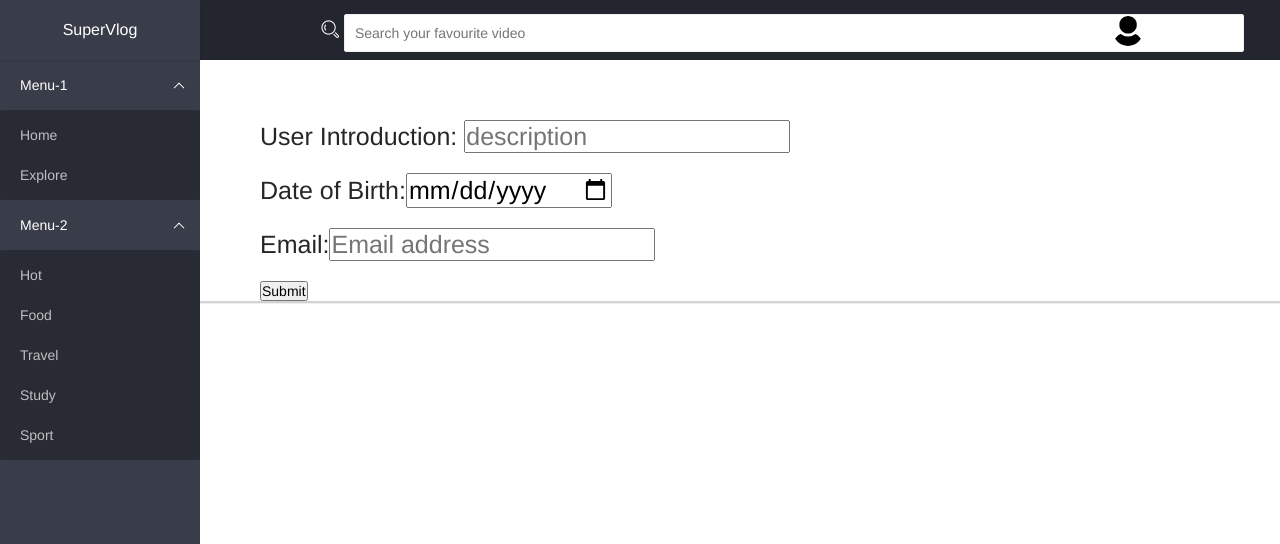
After one commit to IT-E38/IT_Coursework, a Django app: page /user_info_edit/ in a window 1280 px wide. The commit adds this page. Shown: the top 544 px of the page. Run offline with Django 3.2, Linux system fonts and the light colour scheme; a user stored in the database is signed in; data comes from the database, SQL or seed files in the repository; both versions use the stored data as it was after the commit.

Commit message:
Update： 1.User Information Edit

```diff
--- a/django_pages_project/settings.py
+++ b/django_pages_project/settings.py
@@ -134,3 +134,5 @@ MEDIA_DIR = os.path.join(BASE_DIR, 'media')
 DATA_UPLOAD_MAX_MEMORY_SIZE = 31457280  # 单位为字节数
 
 APPEND_SLASH = False
+
+LOGIN_URL = 'vlog:login'  # redirect the un-login user to the login site
--- a/templates/user_info.html
+++ b/templates/user_info.html
@@ -33,12 +33,13 @@
                     Password: *********
                 </p>
                 <input id="submit" type="submit" hidden>
+                 <a href="{% url 'vlog:user_info_edit' %}">Edit information</a></li>
             </form>
 
         </div>
         <div style="margin-right: 160px;float: right;padding-bottom: 20px;">
             <p style="font-size: 25px;padding-bottom: 20px;">
-                <a id="username-a" href="javascript:void(0);" style="color: blue;text-decoration: underline;"
+                <a id="username-a" href="{% url 'vlog:user_info_edit' %}" style="color: blue;text-decoration: underline;"
                    onclick="editInfo(this)">EDIT</a>
             </p>
             <p style="font-size: 25px;padding-bottom: 20px;">
--- /dev/null
+++ b/templates/user_info_edit.html
@@ -0,0 +1,31 @@
+{% extends 'base.html' %}
+{% block title_block %}User Info Page{% endblock %}
+{% block content_block %}
+    <div id="container" style="margin: 60px;">
+        {% load static %}
+        <div style="float: left">
+
+
+
+
+            <form id="form" method="post" action="">
+                {% csrf_token %}
+
+
+                <p style="font-size: 25px;padding-bottom: 20px;">
+                    User Introduction: {{ form.description }}
+                </p>
+                <p style="font-size: 25px;padding-bottom: 20px;">
+                    Date of Birth:{{ form.dob }}
+                </p>
+                <p style="font-size: 25px;padding-bottom: 20px;">
+                    Email:{{ form.email }}
+                </p>
+                <input id="submit" type="submit" >
+            </form>
+
+        </div>
+
+    </div><br><br>
+    <hr style="border: 10px solid;background-color: lightgray;height: 2px;margin-top: 50px;">
+{% endblock %}
--- a/vlog_app/forms.py
+++ b/vlog_app/forms.py
@@ -48,3 +48,28 @@ class UserProfileForm(forms.ModelForm):
     class Meta:
         model = UserProfile
         fields = ('dob',)
+
+class ProfileEditForm(forms.ModelForm):
+    # nickname = forms.CharField(min_length=1,max_length=20,required=False,
+    #                            error_messages={
+    #                                'min_length': '昵称至少4个字符',
+    #                                'min_length': '昵称不能多于20个字符',
+    #                            },
+    #                            widget=forms.TextInput())
+    # avatar = forms.ImageField(required=False, validators=[avatar_file_size],
+    #                           widget=forms.FileInput(attrs={'class' : 'n'}))
+    email = forms.EmailField(required=False,
+                             error_messages={
+                                 'invalid': 'please enter the valid mail address',
+                             },
+                             widget = forms.EmailInput(attrs={'placeholder': 'Email address'})
+                             )
+    dob = forms.DateField(required=True, widget=forms.DateInput(attrs={'type': 'date'})
+                          )
+    description= forms.CharField(
+                               widget=forms.TextInput(attrs={'placeholder': 'description'})
+                               )
+
+    class Meta:
+        model = UserProfile
+        fields = [ 'email', 'dob', 'description']
--- a/vlog_app/urls.py
+++ b/vlog_app/urls.py
@@ -9,7 +9,8 @@ urlpatterns = [
     path('login/', views.user_login,name='login'),
     path('logout/', views.user_logout, name='logout'),
     path('register/', views.register),
-    path('user_info/', views.user_info),
+    path('user_info/', views.user_info,name = 'user_info'),
+    path('user_info_edit/', views.user_info_edit,name='user_info_edit'),
     path('admin_info/', views.admin_info),
     path('home/', views.home,name='home'),
     path('video_list/<video_type>/', views.video_list_result, name='video_list'),
--- a/vlog_app/views.py
+++ b/vlog_app/views.py
@@ -71,15 +71,36 @@ def user_login(request):
     else:
         return render(request, 'index.html')
 
-
+@login_required
 def user_info(request):
     # todo: login user.
     user = request.user
     user_profile = UserProfile.objects.get(user = user)
-    info = {'username': user.username, 'introduction': 1, 'date': 1,
-            'email': user.email, 'password': 'xxxxxxxxxxxxxxxx'}
+    # info = {'username': user.username, 'introduction': 1, 'date': 1,
+    #         'email': user.email, 'password': 'xxxxxxxxxxxxxxxx'}
     print(user_profile.dob)
     return render(request, 'user_info.html', {'user': user,'user_profile':user_profile})
+
+
+def user_info_edit(request):
+    user = request.user
+    user_profile = UserProfile.objects.get(user=user)
+    if request.method == 'POST':
+        form = ProfileEditForm(request.POST)
+
+        if form.is_valid():
+            user_profile.dob = form.cleaned_data['dob']
+            user_profile.description = form.cleaned_data['description']
+            user.email = form.cleaned_data['email']
+            user.save()
+            user_profile.save()
+            return redirect(reverse('vlog:user_info'))
+
+        else:
+            print(form.errors)
+    else:
+        form = ProfileEditForm(request.POST)
+    return render(request, 'user_info_edit.html', {'form': form})
 
 
 def user_logout(request):
```
Also changed, not shown: db.sqlite3.
